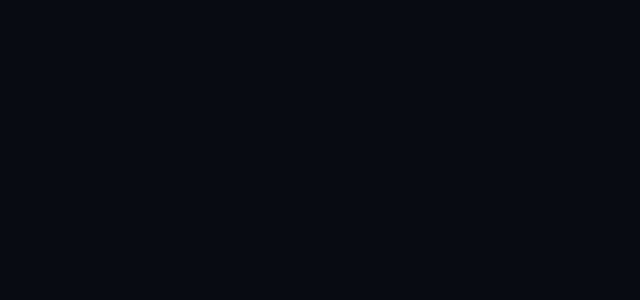
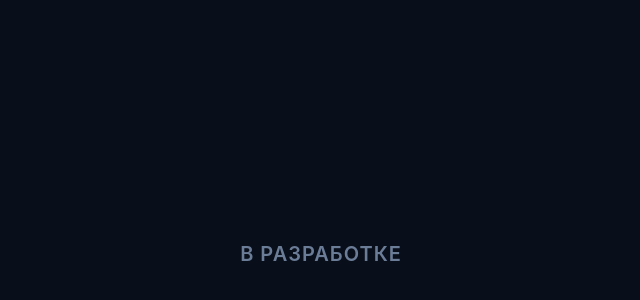
Before and after one commit to grasshop119-afk/arena, a React (Vite) app: page / in a window 1280 px wide. Shown: the part 146-446 px from the top of the page, without its empty margins (319-959 px from the left). Built offline with nearby package versions, Linux system fonts and the light colour scheme.

Commit message:
Update App.tsx

```diff
--- a/src/App.tsx
+++ b/src/App.tsx
@@ -1,18 +1,11 @@
-import { useEffect } from 'react';
+import { DesktopView } from './components/DesktopView';
+import { MobileView } from './components/MobileView';
 
 export const App = () => {
-  useEffect(() => {
-    const tg = window.Telegram?.WebApp;
-    if (tg) {
-      tg.ready();
-      tg.expand();
-      if (typeof tg.disableVerticalSwipes === 'function') {
-        tg.disableVerticalSwipes();
-      }
-    }
-  }, []);
-
   return (
-    <main className="w-full h-full bg-dark" />
+    <main className="w-full h-full">
+      <DesktopView />
+      <MobileView />
+    </main>
   );
 };
```
